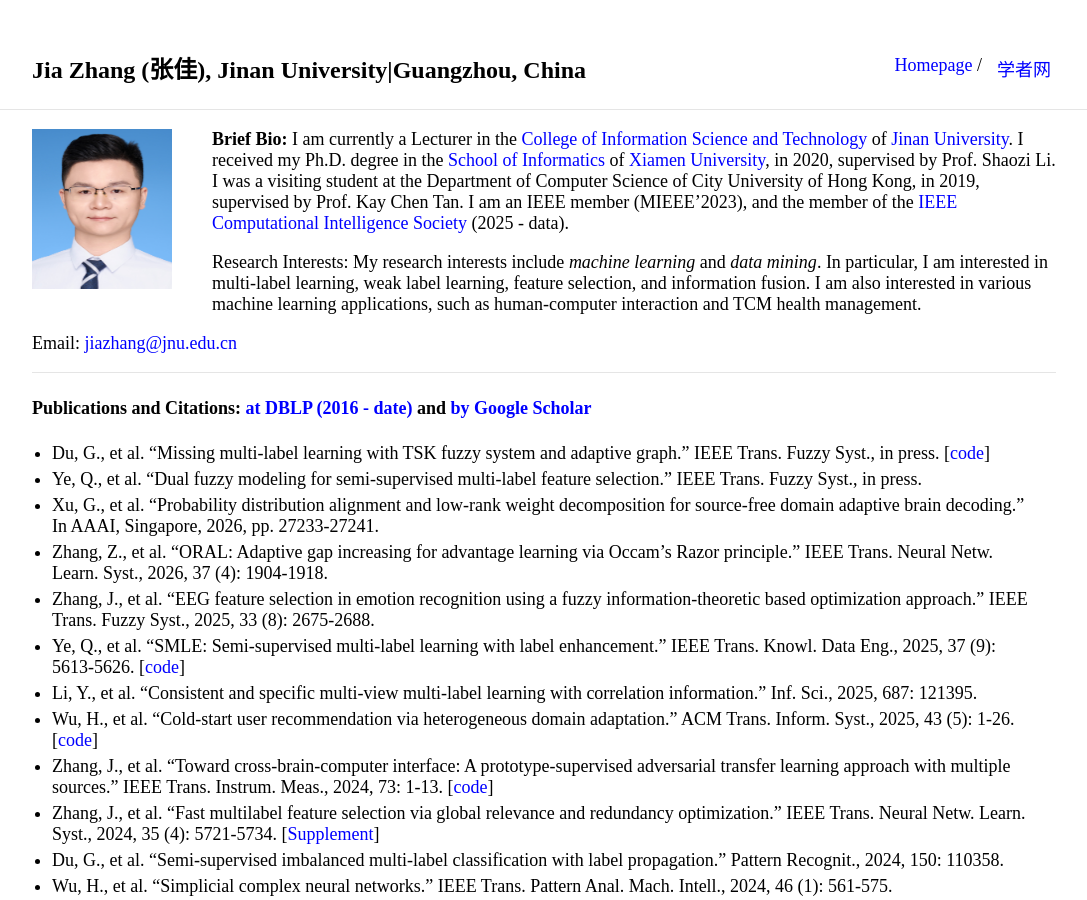
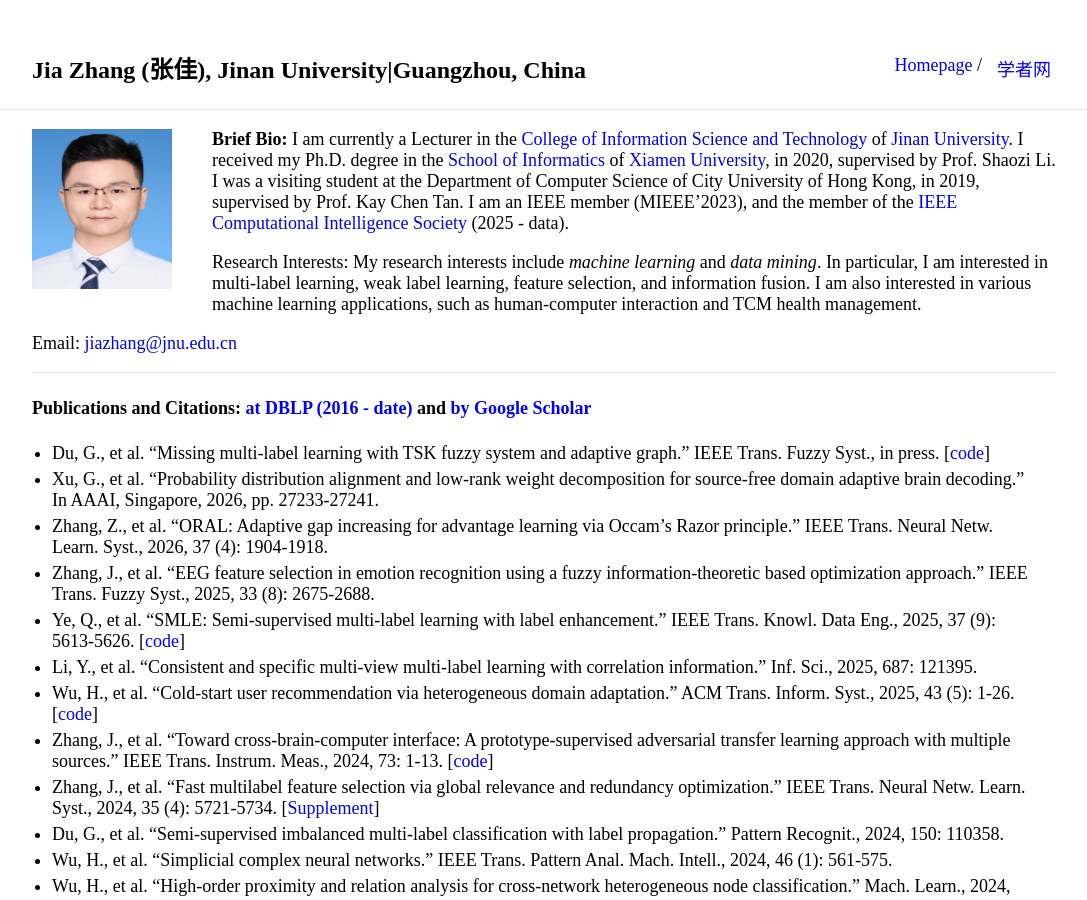
Before and after one commit to jiazhang-ml/jiazhang-ml.github.io, a Jekyll site: the page built from index.md, in a window 1280 px wide and 900 px high. Shown: the whole window, without its empty margins (96-1183 px from the left). Built offline with Jekyll 4.4.1, drawn with Linux system fonts in a browser that asks for light colours.

Commit message:
Update index.md

```diff
--- a/index.md
+++ b/index.md
@@ -16,7 +16,6 @@ Email: [jiazhang@jnu.edu.cn](mailto:jiazhang@jnu.edu.cn)
 #### Publications and Citations: [at DBLP (2016 - date)](https://dblp.org/pid/80/2266-19.html) and [by Google Scholar](https://scholar.google.com.hk/citations?user=yBaTk-gAAAAJ&hl=en)
 
 * Du, G., et al. "Missing multi-label learning with TSK fuzzy system and adaptive graph." IEEE Trans. Fuzzy Syst., in press. [[code](https://github.com/wangao-ysu/M2FSAG)]
-* Ye, Q., et al. "Dual fuzzy modeling for semi-supervised multi-label feature selection." IEEE Trans. Fuzzy Syst., in press.
 * Xu, G., et al. "Probability distribution alignment and low-rank weight decomposition for source-free domain adaptive brain decoding." In AAAI, Singapore, 2026, pp. 27233-27241.
 * Zhang, Z., et al. "ORAL: Adaptive gap increasing for advantage learning via Occam's Razor principle." IEEE Trans. Neural Netw. Learn. Syst., 2026, 37 (4): 1904-1918.
 * Zhang, J., et al. "EEG feature selection in emotion recognition using a fuzzy information-theoretic based optimization approach." IEEE Trans. Fuzzy Syst., 2025, 33 (8): 2675-2688.
```
